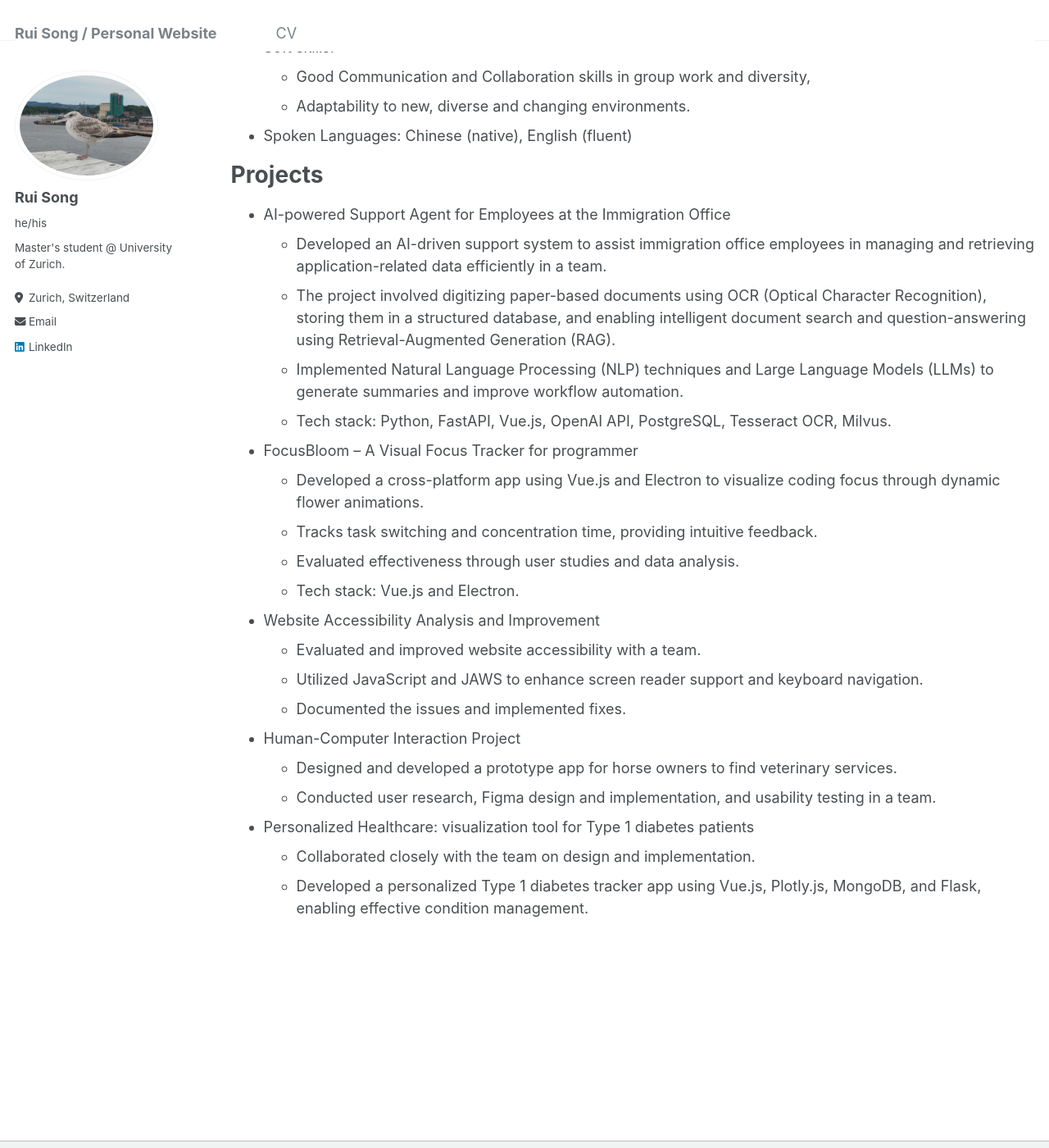
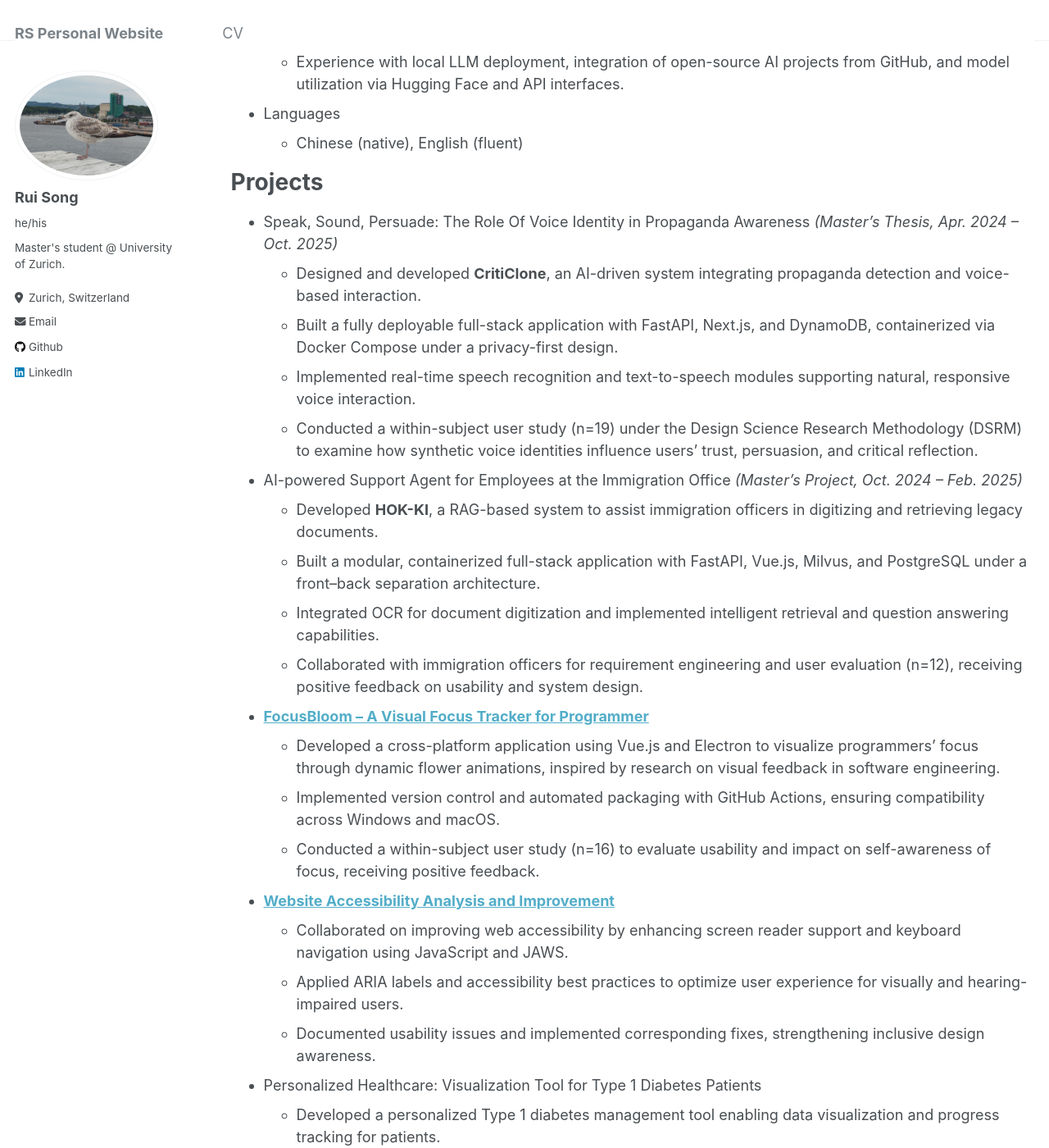
Before and after one commit to ruis0ng/ruis0ng.github.io, a Jekyll site: the page built from _pages/cv.md, in a window 1280 px wide and 1400 px high, scrolled down 834 px. Shown: the whole window at 82% size. Built offline with Jekyll 4.4.1, drawn with Linux system fonts in a browser that asks for light colours; some of the changed text lies outside the part shown.

Commit message:
updated about page, cv page, and config

```diff
--- a/_config.yml
+++ b/_config.yml
@@ -8,7 +8,7 @@
 
 # Basic Site Settings
 locale                   : "en-US"
-title                    : "Rui Song / Personal Website"
+title                    : "RS Personal Website"
 title_separator          : "-"
 name                     : &name "Rui Song"
 description              : &description "personal description"
@@ -42,7 +42,7 @@ author:
   bitbucket        : # Username - Update with your username on the site
   codepen          : # Username
   dribbble         : # Username
-  github           : # Username
+  github           : ruis0ng  # Username
   kaggle           : # Username
   stackoverflow    : # User number or user number and name (i.e., use "1" or "1/jeff-atwood")
 
--- a/_pages/cv.md
+++ b/_pages/cv.md
@@ -11,57 +11,66 @@ redirect_from:
 
 Education
 ======
-* M.S. in Information Systems, University of Zurich, 2025 (expected)
-* B.S. in Information System Management, Northern Arizona University, 2021
-* B.S. in Information Management and Information Systems, Huaqiao University, 2021
+* M.Sc. in Informatics (Major: Information Systems), University of Zurich, 2026 (expected)
+* B.S.B.A. in Information Systems Management, Northern Arizona University, 2020
+* B.M. in Information Management & Information Systems, Huaqiao University, 2021
 
 Work experience
 ======
-*  Oct.2019 - May.2020: Student Assistant
-  * Center for International Education - Northern Arizona University
-  * Duties included: Provided administrative support in the Department of International Student and Scholar Services (ISSS), Offered guidance and information about ISSS programs and services to international students and scholars.
+*  Centre for International Education, Northern Arizona University — Student Assistant Oct 2019 – May 2020
+  * Provided administrative support for the Department of International Student and Scholar Services (ISSS).
+  * Managed visitor check-in, appointments, and student electronic records using Sunapsis and NAU PeopleSoft systems.
+  * Coordinated ISSS activities and communications using Microsoft Outlook.
+  * Assisted international students and scholars with information about ISSS programs and services.
   <!-- * Supervisor: Professor Git -->
 
 Skills
 ======
 
-* Programming & Development
+* Programming & Scripting
   * Python, JavaScript, SQL, SAP ABAP, HTML, CSS
-  * Experienced in full-stack development using modern framework like Next.js & vue.js (frontend) and FastAPI (backend).
+
+* Frameworks & Libraries
+  * FastAPI, Next.js, Vue.js, Electron, Tailwind CSS
 
 * Tools & Platforms
-  * Docker, Ngrok, Wireshark, Tableau, RapidMiner, SAP BusinessByDesign, Microsoft Dynamics 365, AWS, terraform, DynamoDB, etc.
+  * Docker, Postman, Vercel, Cloudflare, DynamoDB, MongoDB, Microsoft Dynamics 365, SAP BusinessByDesign, Tableau, RapidMiner, Overleaf, LaTeX
 
-* Documentation & Productivity
-  * Overleaf & LaTeX, Microsoft Office
+* AI & Development Environments
+  * Experience with local LLM deployment, integration of open-source AI projects from GitHub, and model utilization via Hugging Face and API interfaces.
 
-* Soft skills:
-  * Good Communication and Collaboration skills in group work and diversity,
-  * Adaptability to new, diverse and changing environments.
-* Spoken Languages: Chinese (native), English (fluent)
+* Languages
+  * Chinese (native), English (fluent)
 
 Projects
 ======
-* AI-powered Support Agent for Employees at the Immigration Office
-  * Developed an AI-driven support system to assist immigration office employees in managing and retrieving application-related data efficiently in a team.
-  * The project involved digitizing paper-based documents using OCR (Optical Character Recognition), storing them in a structured database, and enabling intelligent document search and question-answering using Retrieval-Augmented Generation (RAG).
-  * Implemented Natural Language Processing (NLP) techniques and Large Language Models (LLMs) to generate summaries and improve workflow automation.
-  * Tech stack: Python, FastAPI, Vue.js, OpenAI API, PostgreSQL, Tesseract OCR, Milvus.
-* FocusBloom – A Visual Focus Tracker for programmer
-  * Developed a cross-platform app using Vue.js and Electron to visualize coding focus through dynamic flower animations.
-  * Tracks task switching and concentration time, providing intuitive feedback.
-  * Evaluated effectiveness through user studies and data analysis.
-  * Tech stack: Vue.js and Electron.
-* Website Accessibility Analysis and Improvement
-  * Evaluated and improved website accessibility with a team.
-  * Utilized JavaScript and JAWS to enhance screen reader support and keyboard navigation.
-  * Documented the issues and implemented fixes.
-* Human-Computer Interaction Project
-  * Designed and developed a prototype app for horse owners to find veterinary services.
-  * Conducted user research, Figma design and implementation, and usability testing in a team.
-* Personalized Healthcare: visualization tool for Type 1 diabetes patients
-  * Collaborated closely with the team on design and implementation.
-  * Developed a personalized Type 1 diabetes tracker app using Vue.js, Plotly.js, MongoDB, and Flask, enabling effective condition management.
+
+* Speak, Sound, Persuade: The Role Of Voice Identity in Propaganda Awareness *(Master’s Thesis, Apr. 2024 – Oct. 2025)*
+  * Designed and developed **CritiClone**, an AI-driven system integrating propaganda detection and voice-based interaction.
+  * Built a fully deployable full-stack application with FastAPI, Next.js, and DynamoDB, containerized via Docker Compose under a privacy-first design.
+  * Implemented real-time speech recognition and text-to-speech modules supporting natural, responsive voice interaction.
+  * Conducted a within-subject user study (n=19) under the Design Science Research Methodology (DSRM) to examine how synthetic voice identities influence users’ trust, persuasion, and critical reflection.
+
+* AI-powered Support Agent for Employees at the Immigration Office *(Master’s Project, Oct. 2024 – Feb. 2025)*
+  * Developed **HOK-KI**, a RAG-based system to assist immigration officers in digitizing and retrieving legacy documents.
+  * Built a modular, containerized full-stack application with FastAPI, Vue.js, Milvus, and PostgreSQL under a front–back separation architecture.
+  * Integrated OCR for document digitization and implemented intelligent retrieval and question answering capabilities.
+  * Collaborated with immigration officers for requirement engineering and user evaluation (n=12), receiving positive feedback on usability and system design.
+
+* [**FocusBloom – A Visual Focus Tracker for Programmer**](https://github.com/ruis0ng/FocusBloom)
+  * Developed a cross-platform application using Vue.js and Electron to visualize programmers’ focus through dynamic flower animations, inspired by research on visual feedback in software engineering.
+  * Implemented version control and automated packaging with GitHub Actions, ensuring compatibility across Windows and macOS.
+  * Conducted a within-subject user study (n=16) to evaluate usability and impact on self-awareness of focus, receiving positive feedback.
+
+* [**Website Accessibility Analysis and Improvement**](https://ruis0ng.github.io/uzh-web-accessibility/)
+  * Collaborated on improving web accessibility by enhancing screen reader support and keyboard navigation using JavaScript and JAWS.
+  * Applied ARIA labels and accessibility best practices to optimize user experience for visually and hearing-impaired users.
+  * Documented usability issues and implemented corresponding fixes, strengthening inclusive design awareness.
+
+* Personalized Healthcare: Visualization Tool for Type 1 Diabetes Patients
+  * Developed a personalized Type 1 diabetes management tool enabling data visualization and progress tracking for patients.
+  * Built a full-stack visualization application with Vue.js, Plotly.js, Flask, and MongoDB, supporting interactive charts and personalized insights.
+  * Collaborated with teammates on system design and implementation to ensure usability and seamless user experience.
 
 
 <!-- Publications
```
Also changed, not shown: _pages/about.md (+13 -6 lines).
